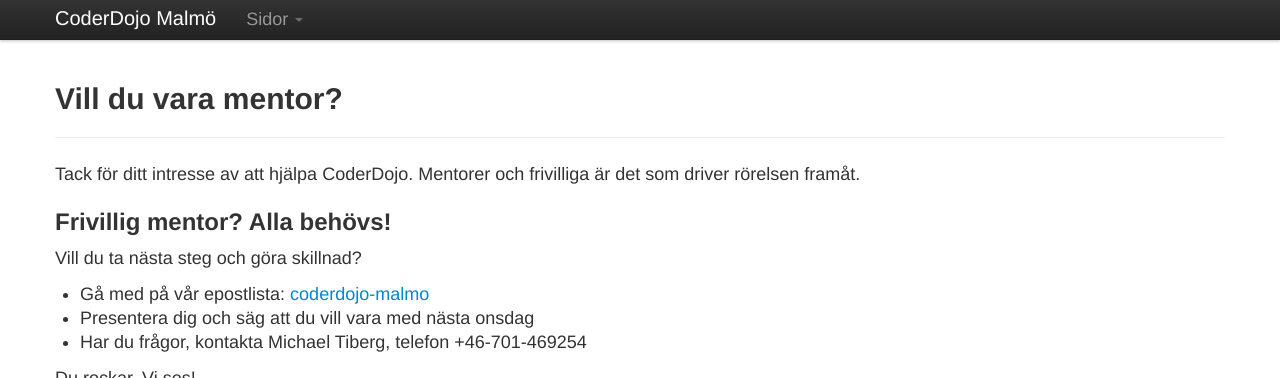
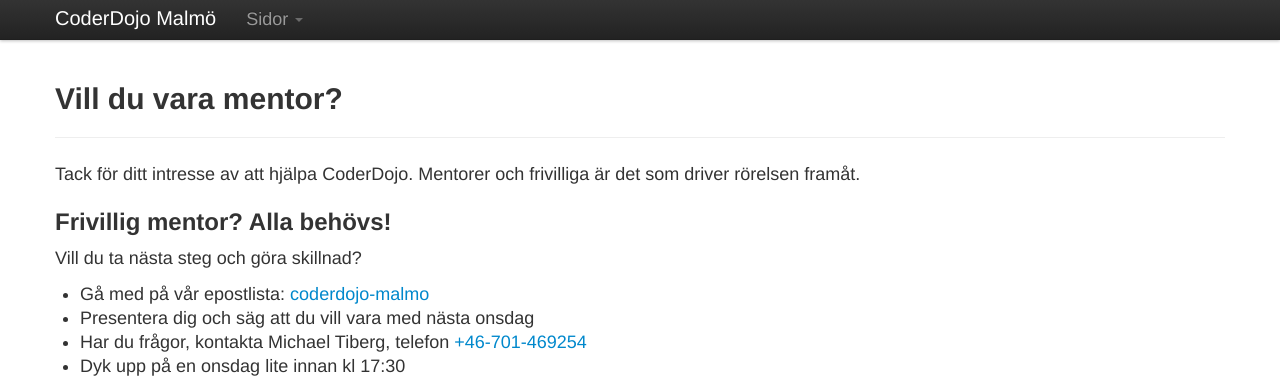
Before and after one commit to coderdojo-malmo/coderdojo-malmo.github.com, a Jekyll site: the page built from help-us-mentor-or-teach.md, in a window 1280 px wide and 1174 px high, cut to the strip 0-378 px from the top of the window. Built offline with Jekyll 4.4.1, drawn with Linux system fonts in a browser that asks for light colours.

```diff
--- a/help-us-mentor-or-teach.md
+++ b/help-us-mentor-or-teach.md
@@ -12,7 +12,8 @@ Vill du ta nästa steg och göra skillnad?
 
 * Gå med på vår epostlista: [coderdojo-malmo](https://groups.google.com/group/coderdojo-malmo)
 * Presentera dig och säg att du vill vara med nästa onsdag
-* Har du frågor, kontakta Michael Tiberg, telefon +46-701-469254
+* Har du frågor, kontakta Michael Tiberg, telefon <a href="tel:+46701469254">+46-701-469254</a>
+* Dyk upp på en onsdag lite innan kl 17:30
 
 Du rockar. Vi ses!
 
```
Also changed, not shown: web_browser_extensions.md (added, +30 -0 lines).
